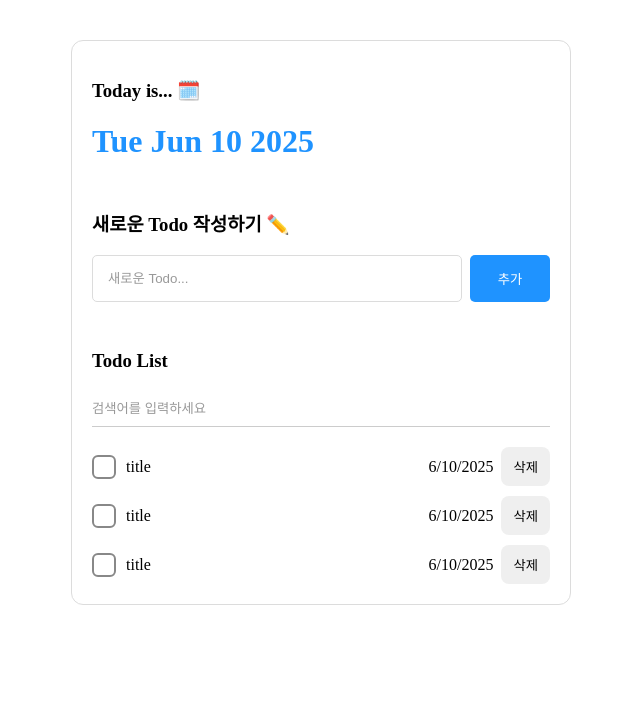
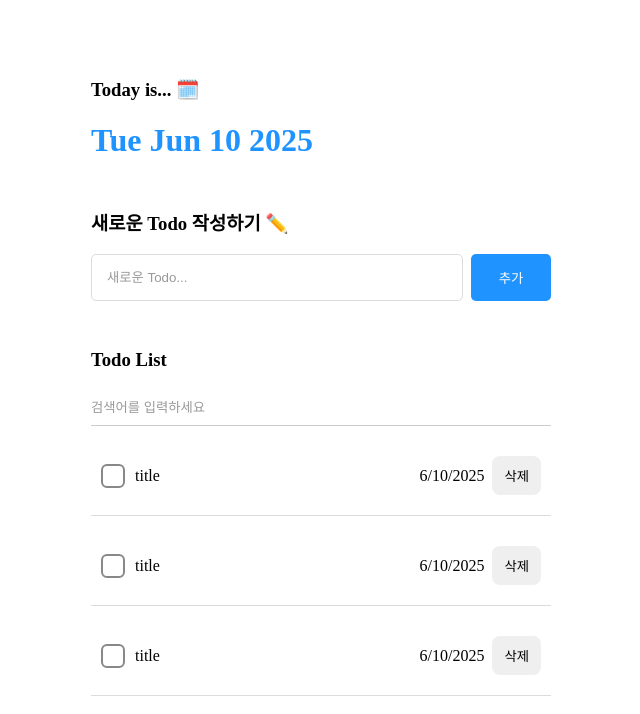
Before and after one commit to nada5un/todo-react, a React (Vite) app: page / in a window 1280 px wide. Shown: the top 714 px of the page, without its empty margins (319-959 px from the left). Built offline with nearby package versions, Linux system fonts and the light colour scheme.

Commit message:
modify : UI done

```diff
--- a/src/App.css
+++ b/src/App.css
@@ -8,8 +8,6 @@ body {
     margin: 40px auto;
     box-sizing: border-box;
     padding: 20px;
-    border: 1px solid rgb(220, 220, 220);
-    border-radius: 12px;
 
     display: flex;
     flex-direction: column;
--- a/src/components/TodoItem/TodoItem.scss
+++ b/src/components/TodoItem/TodoItem.scss
@@ -2,6 +2,8 @@
     display: flex;
     flex-direction: row;
     align-items: center;
+    border-bottom: 1px solid rgb(220, 220, 220);
+    padding: 20px 10px;
 
     &__checkbox {
         position: relative;
--- a/src/components/TodoList/TodoList.scss
+++ b/src/components/TodoList/TodoList.scss
@@ -1,7 +1,7 @@
 .TodoList {
     &__searchbar {
         display: flex;
-        margin-bottom: 20px;
+        margin-bottom: 10px;
 
         input {
             flex: 1;
```
